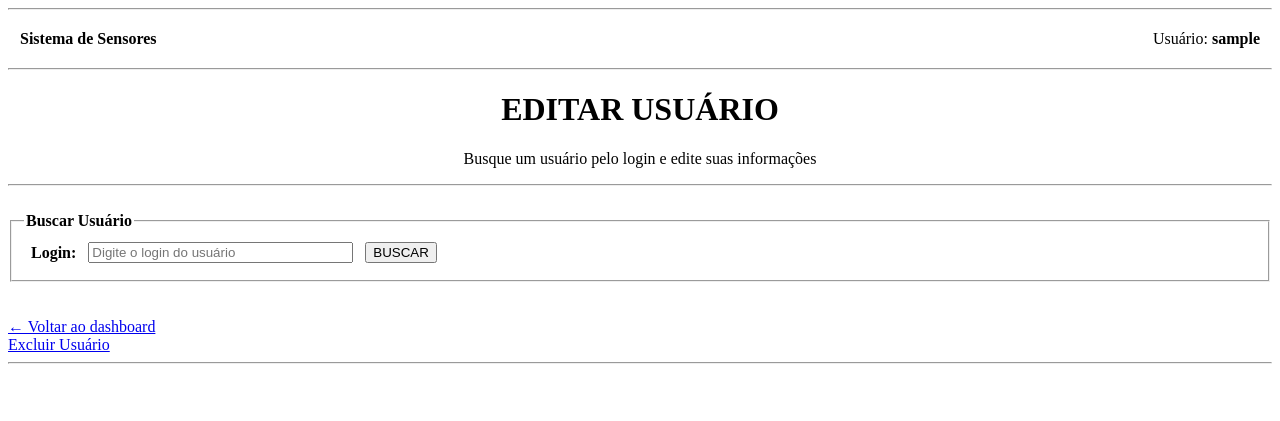
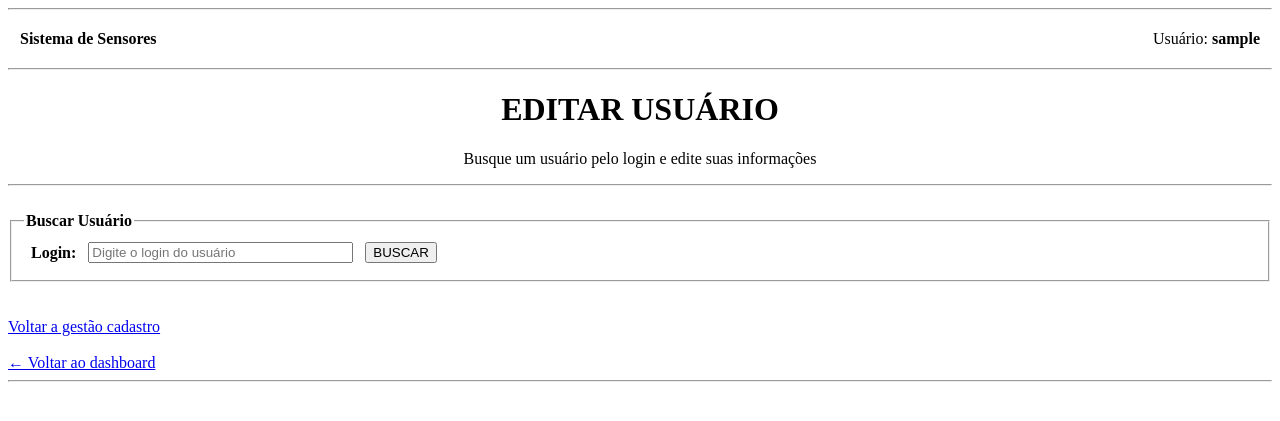
Before and after one commit to Nananilda/tcc, a PHP site: page /app/views/usuarios/editar.php in a window 1280 px wide. Shown: the top 421 px of the page. Run offline with PHP 8.4, Linux system fonts and the light colour scheme; the visitor is signed in with stand-in values (Sample User, id 1).

Commit message:
atualização

```diff
--- a/app/views/usuarios/editar.php
+++ b/app/views/usuarios/editar.php
@@ -380,8 +380,10 @@ if ($_SERVER['REQUEST_METHOD'] === 'POST' && isset($_POST['atualizar_usuario']))
 <?php endif; ?>
 
 <br>
+<a href="../usuarios/gestao_usuarios.php">Voltar a gestão cadastro</a><br><br>
+
 <a href="../dashboard/painel.php">← Voltar ao dashboard</a><br>
-<a href="excluir.php">Excluir Usuário</a>
+
 
 <hr>
 
```
